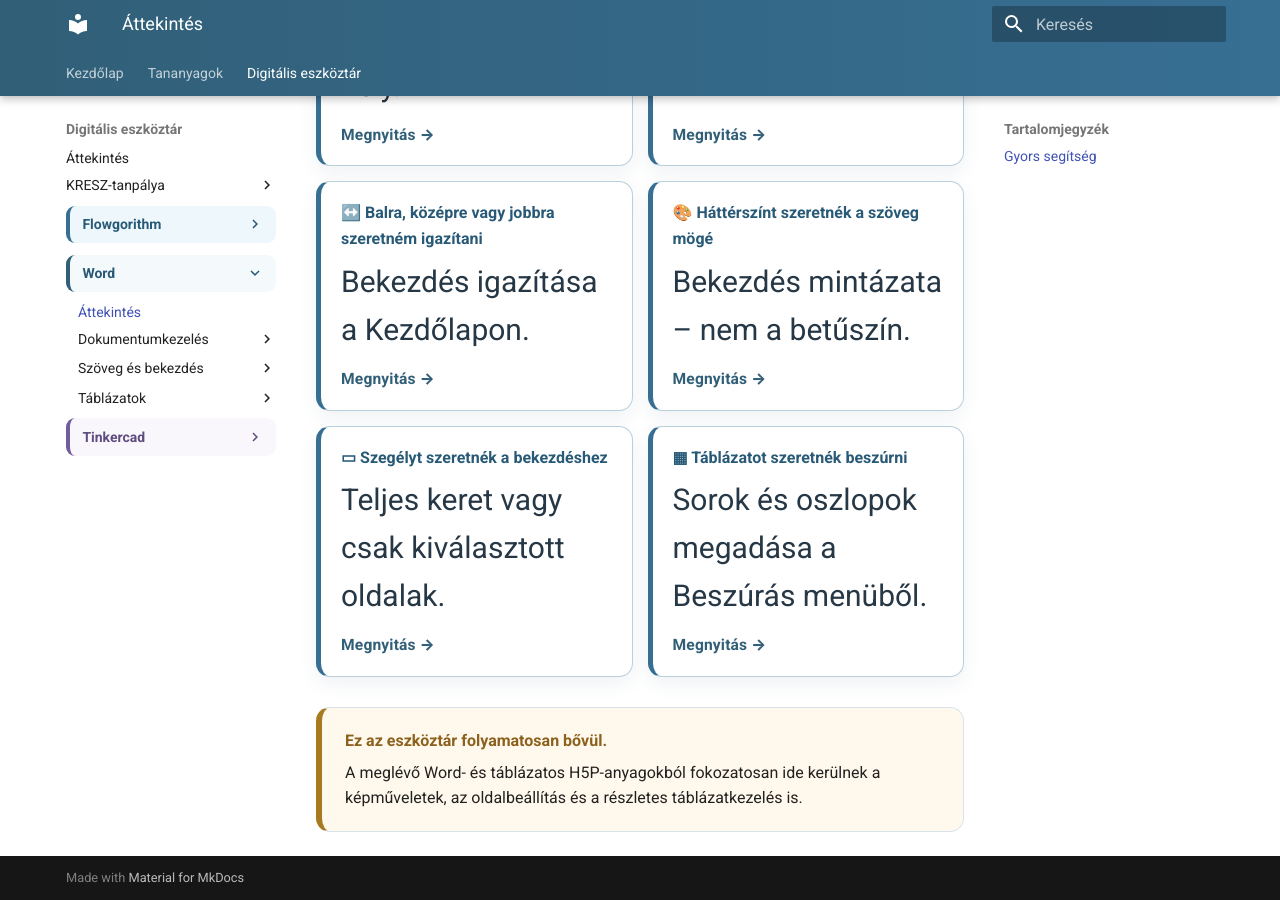
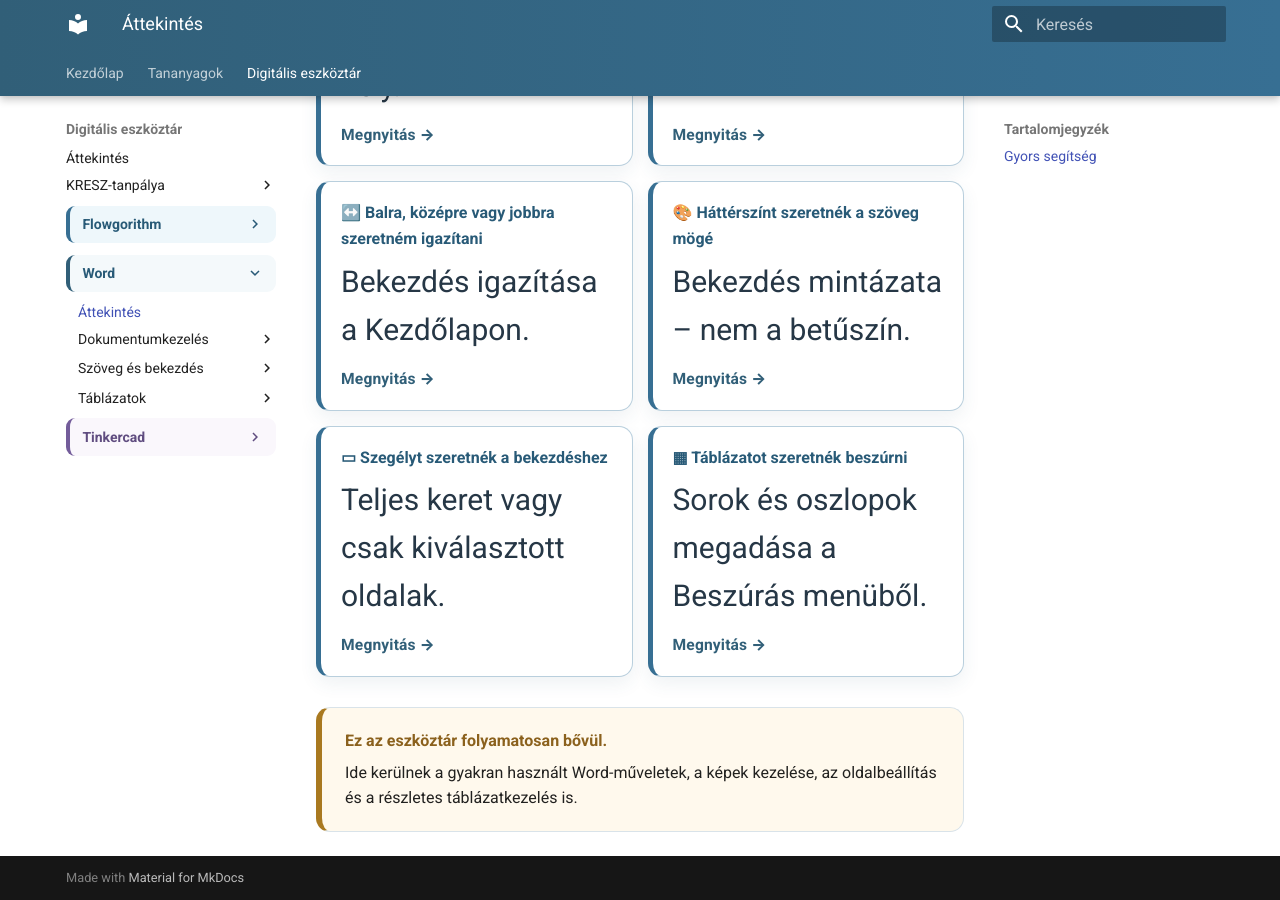
Before and after one commit to bsuszter/digitalis-eszkoztar, an MkDocs documentation site: the page built from docs/eszkoztar/word/index.md, in a window 1280 px wide and 900 px high, scrolled down 816 px. Built offline with MkDocs 1.6.1 and Material for MkDocs 9.7.7, drawn with Linux system fonts in a browser that asks for light colours.

Commit message:
Távolítsd el a H5P-hivatkozást a Word eszköztárból

```diff
--- a/docs/eszkoztar/word/index.md
+++ b/docs/eszkoztar/word/index.md
@@ -20,4 +20,4 @@
   <a class="need-card" href="tablazat-letrehozasa/"><strong>▦ Táblázatot szeretnék beszúrni</strong><span>Sorok és oszlopok megadása a Beszúrás menüből.</span></a>
 </div>
 
-<div class="quick-note"><strong>Ez az eszköztár folyamatosan bővül.</strong><span>A meglévő Word- és táblázatos H5P-anyagokból fokozatosan ide kerülnek a képműveletek, az oldalbeállítás és a részletes táblázatkezelés is.</span></div>
+<div class="quick-note"><strong>Ez az eszköztár folyamatosan bővül.</strong><span>Ide kerülnek a gyakran használt Word-műveletek, a képek kezelése, az oldalbeállítás és a részletes táblázatkezelés is.</span></div>
```
